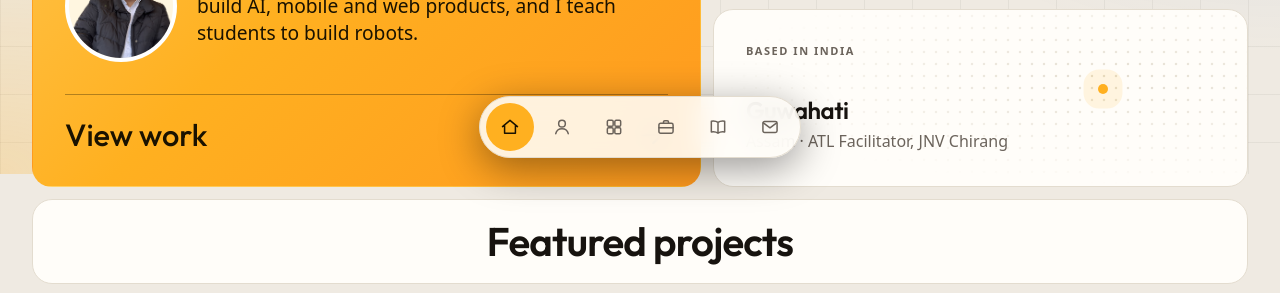
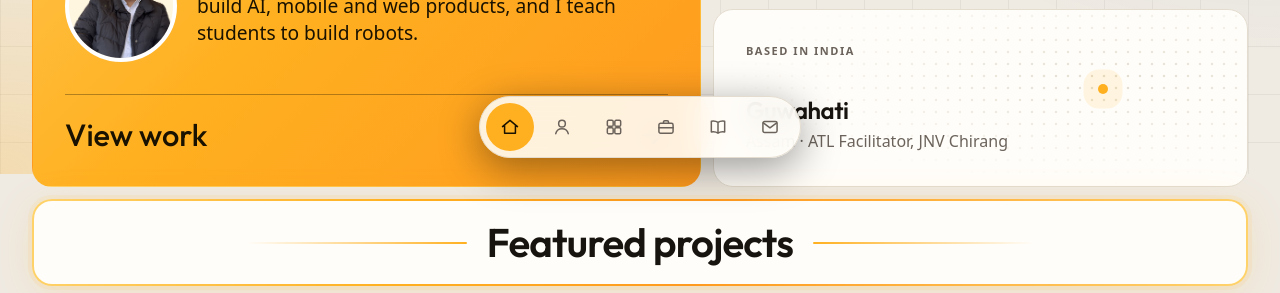
Before and after one commit to Just-Bul/PORTFOLIO-RAKIBUL, a plain HTML site: page index.html in a window 1280 px wide. Shown: the part 626-919 px from the top of the page. Drawn offline with Linux system fonts and the light colour scheme.

Commit message:
Highlight projects heading border
Co-Authored-By: Claude Sonnet 5.5 <noreply@anthropic.com>

```diff
--- a/style.css
+++ b/style.css
@@ -269,3 +269,10 @@ body::before { content: ""; position: fixed; inset: 0; z-index: -1; pointer-even
 .featured { min-height: 480px; }
 .proj-head { justify-content: center; text-align: center; border-left: 1px solid var(--line); padding: 20px 28px; }
 .proj-head h2 { margin: 0; }
+
+/* highlighted border for the projects heading */
+.proj-head { border: 2px solid transparent; background: linear-gradient(var(--tile), var(--tile)) padding-box, linear-gradient(100deg, #ffd36b, #ffb020 30%, #ff9a1f 55%, #ffd36b) border-box; box-shadow: 0 0 0 4px #ffb02014, 0 8px 40px #ffb02026; gap: 20px; flex-wrap: nowrap; }
+.proj-head::before, .proj-head::after { content: ""; flex: 1; height: 2px; max-width: 220px; background: linear-gradient(90deg, transparent, var(--amber)); border-radius: 2px; }
+.proj-head::after { background: linear-gradient(270deg, transparent, var(--amber)); }
+.proj-head h2 { white-space: nowrap; }
+@media (max-width: 719px) { .proj-head::before, .proj-head::after { max-width: 40px; } .proj-head { gap: 12px; } }
```
